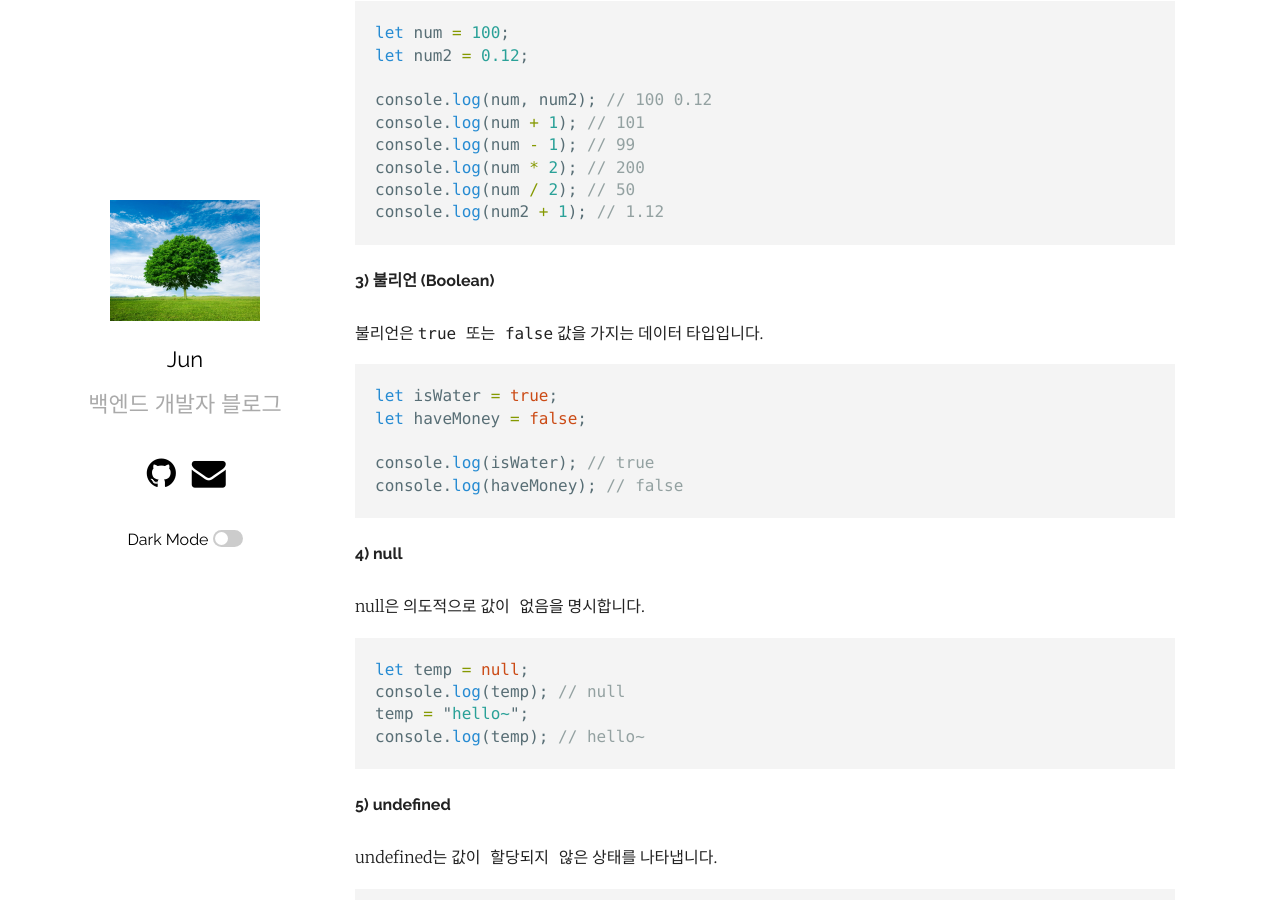
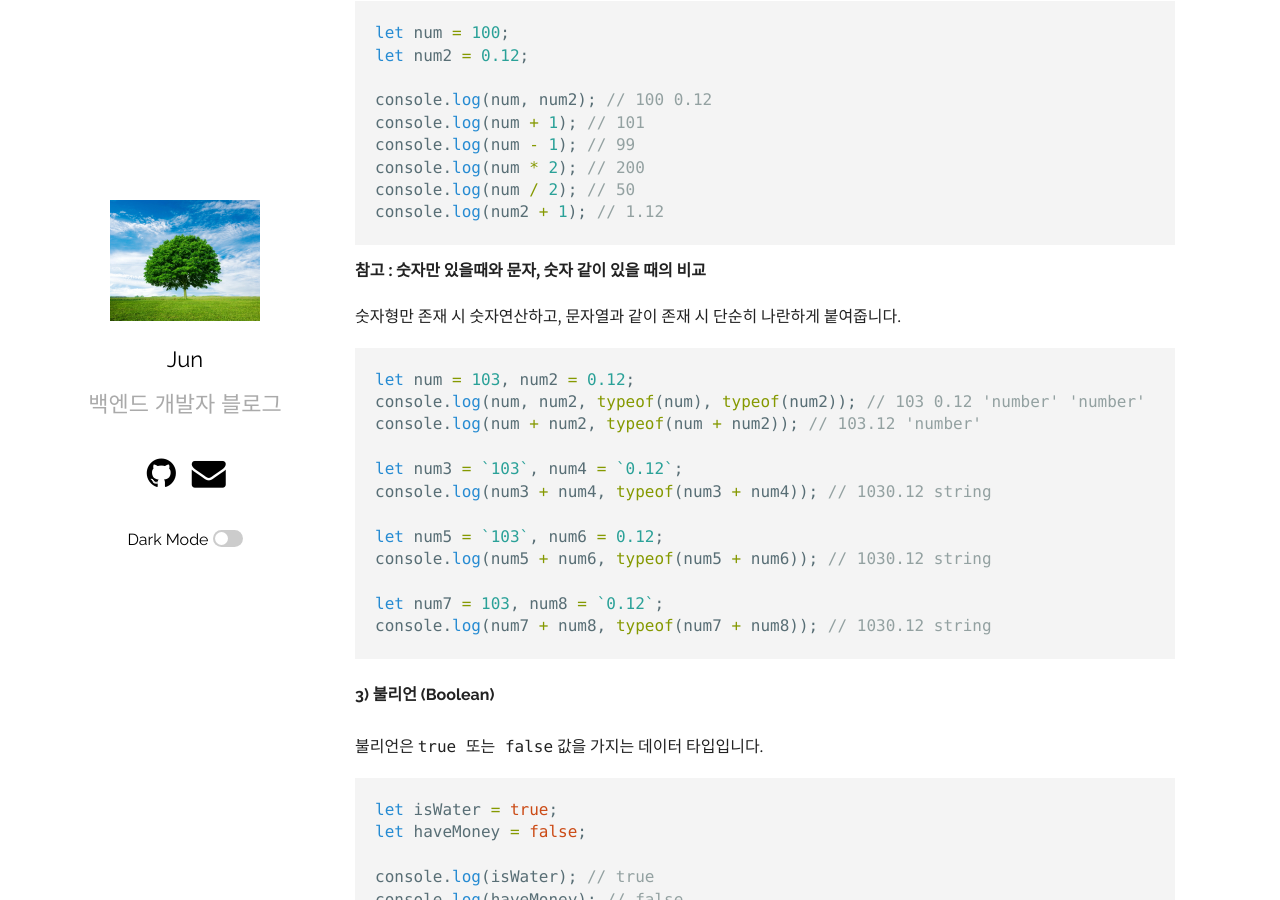
Before and after one commit to ymind14563/ymind14563.github.io, a Jekyll site: the page built from _posts/2024-06-01-blog(1).markdown, in a window 1280 px wide and 900 px high, scrolled down 985 px. Built offline with Jekyll 4.4.1, drawn with Linux system fonts in a browser that asks for light colours; some of the changed text lies outside the part shown.

Commit message:
post blog

````diff
--- a/_posts/2024-06-01-blog(1).markdown
+++ b/_posts/2024-06-01-blog(1).markdown
@@ -45,6 +45,23 @@ console.log(num - 1); // 99
 console.log(num * 2); // 200
 console.log(num / 2); // 50
 console.log(num2 + 1); // 1.12
+```
+**참고 : 숫자만 있을때와 문자, 숫자 같이 있을 때의 비교**
+
+숫자형만 존재 시 숫자연산하고, 문자열과 같이 존재 시 단순히 나란하게 붙여줍니다.
+```js
+let num = 103, num2 = 0.12;
+console.log(num, num2, typeof(num), typeof(num2)); // 103 0.12 'number' 'number'
+console.log(num + num2, typeof(num + num2)); // 103.12 'number'
+
+let num3 = `103`, num4 = `0.12`;
+console.log(num3 + num4, typeof(num3 + num4)); // 1030.12 string
+
+let num5 = `103`, num6 = 0.12;
+console.log(num5 + num6, typeof(num5 + num6)); // 1030.12 string
+
+let num7 = 103, num8 = `0.12`;
+console.log(num7 + num8, typeof(num7 + num8)); // 1030.12 string
 ```
 
 #### 3) 불리언 (Boolean)
@@ -189,9 +206,11 @@ console.log(parseInt(n3, 10)); // 123
 console.log(parseFloat(n3)); // 123.9
 ```
 
-> ### **Number()와 parseInt(), parseFloat()의 관계**
-parseInt() 는 정수형입니다. <br>
-parseFloat() 는 소수점도 표현하는 실수형입니다.
+**참고 : Number()와 parseInt(), parseFloat()의 관계**
+
+`Number()` 는 숫자로 변환하여 줍니다. 실수도 가능합니다. <br>
+`parseInt()` 는 정수형입니다. 소수점은 버림합니다. <br>
+`parseFloat()` 는 소수점도 표현하는 실수형입니다.
 
 (1) 공통점
 
````
Also changed, not shown: other parts of _posts/2024-06-01-blog(1).markdown (+1 -0 lines).
